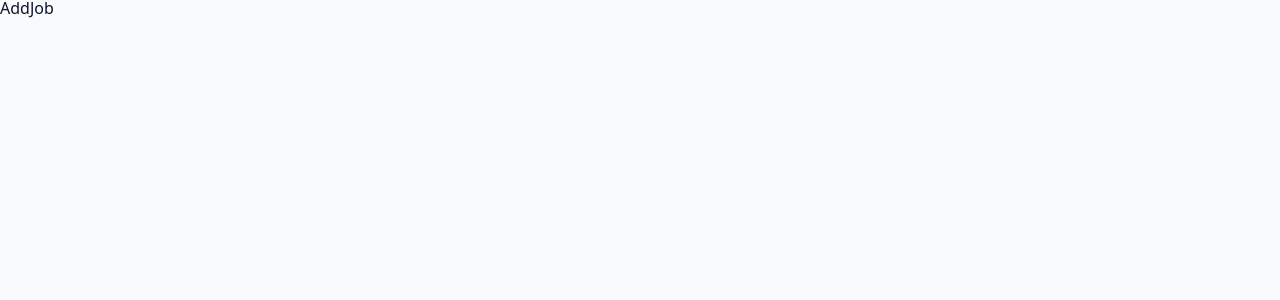
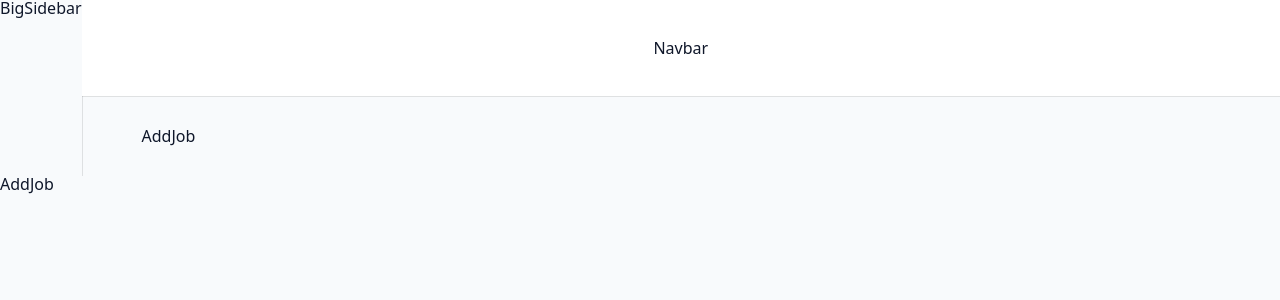
Before and after one commit to PetyoPetkow/MERN-Udemy-Course, a React (Vite) app in the folder client/: page /dashboard in a window 1280 px wide. Shown: the top 300 px of the page. Built offline with nearby package versions, Linux system fonts and the light colour scheme.

Commit message:
Dashboard Sructure

```diff
--- /dev/null
+++ b/client/src/components/BigSidebar.tsx
@@ -0,0 +1,10 @@
+import { FC } from 'react';
+import Wrapper from '../assets/wrappers/BigSidebar';
+
+const BigSidebar: FC<BigSidebarProps> = () => {
+  return <Wrapper>BigSidebar</Wrapper>;
+};
+
+interface BigSidebarProps {}
+
+export default BigSidebar;
--- /dev/null
+++ b/client/src/components/Navbar.tsx
@@ -0,0 +1,10 @@
+import { FC } from 'react';
+import Wrapper from '../assets/wrappers/Navbar';
+
+const Navbar: FC<NavbarProps> = () => {
+  return <Wrapper>Navbar</Wrapper>;
+};
+
+interface NavbarProps {}
+
+export default Navbar;
--- /dev/null
+++ b/client/src/components/SmallSidebar.tsx
@@ -0,0 +1,10 @@
+import { FC } from 'react';
+import Wrapper from '../assets/wrappers/SmallSidebar';
+
+const SmallSidebar: FC<SmallSidebarProps> = () => {
+  return <Wrapper>SmallSidebar</Wrapper>;
+};
+
+interface SmallSidebarProps {}
+
+export default SmallSidebar;
--- a/client/src/components/index.ts
+++ b/client/src/components/index.ts
@@ -1,2 +1,5 @@
 export { default as Logo } from './Logo';
 export { default as FormRow } from './FormRow';
+export { default as BigSidebar } from './BigSidebar';
+export { default as SmallSidebar } from './SmallSidebar';
+export { default as Navbar } from './Navbar';
--- a/client/src/pages/DashboardLayout.tsx
+++ b/client/src/pages/DashboardLayout.tsx
@@ -1,11 +1,23 @@
 import { FC } from 'react';
 import { Outlet } from 'react-router-dom';
+import Wrapper from '../assets/wrappers/Dashboard';
+import { BigSidebar, Navbar, SmallSidebar } from '../components';
 
 const DashboardLayout: FC<DashboardLayoutProps> = () => {
   return (
-    <>
+    <Wrapper>
+      <main className="dashboard">
+        <SmallSidebar />
+        <BigSidebar />
+        <div>
+          <Navbar />
+          <div className="dashboard-page">
+            <Outlet />
+          </div>
+        </div>
+      </main>
       <Outlet />
-    </>
+    </Wrapper>
   );
 };
 
```
